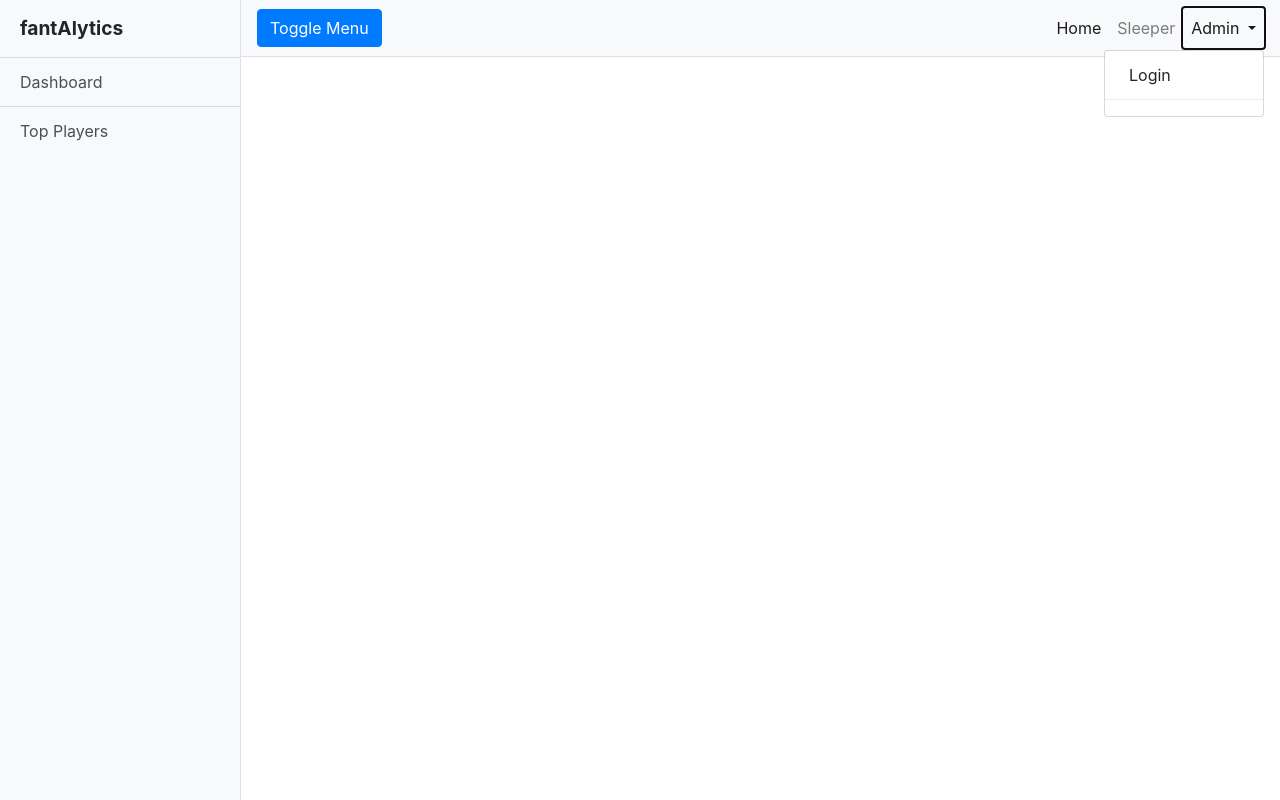
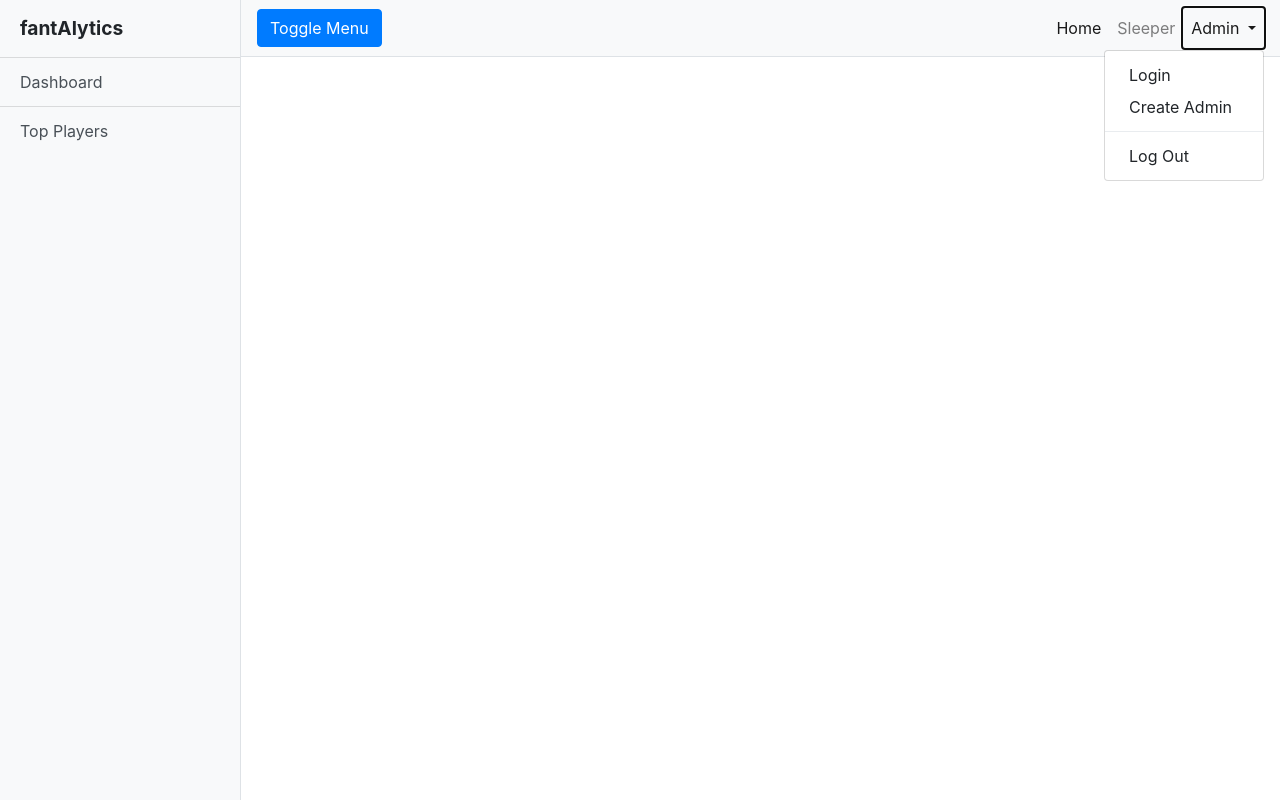
Before and after one commit to ht4703ne/MetroState-Capstone, a PHP site: page /shared/navigation.php in a window 1280 px wide, after a click on "Admin". Run offline with PHP 8.4, Linux system fonts and the light colour scheme; some libraries are stand-ins or nearby versions.

Commit message:
admin page and DB

```diff
--- a/CAPSTONE_2/shared/navigation.php
+++ b/CAPSTONE_2/shared/navigation.php
@@ -80,9 +80,9 @@
               </a>
               <div class="dropdown-menu dropdown-menu-right" aria-labelledby="navbarDropdown">
                 <a class="dropdown-item" href="admin_login.php">Login</a>
-                <a class="dropdown-item" href="#" hidden>Create Admin</a>
+                <a class="dropdown-item" href="#">Create Admin</a>
                 <div class="dropdown-divider"></div>
-                <a class="dropdown-item" href="#" hidden>Log Out</a>
+                <a class="dropdown-item" href="#">Log Out</a>
               </div>
             </li>
           </ul>
```
Also changed, not shown: CAPSTONE_2/admin_login.php (+15 -4 lines).
